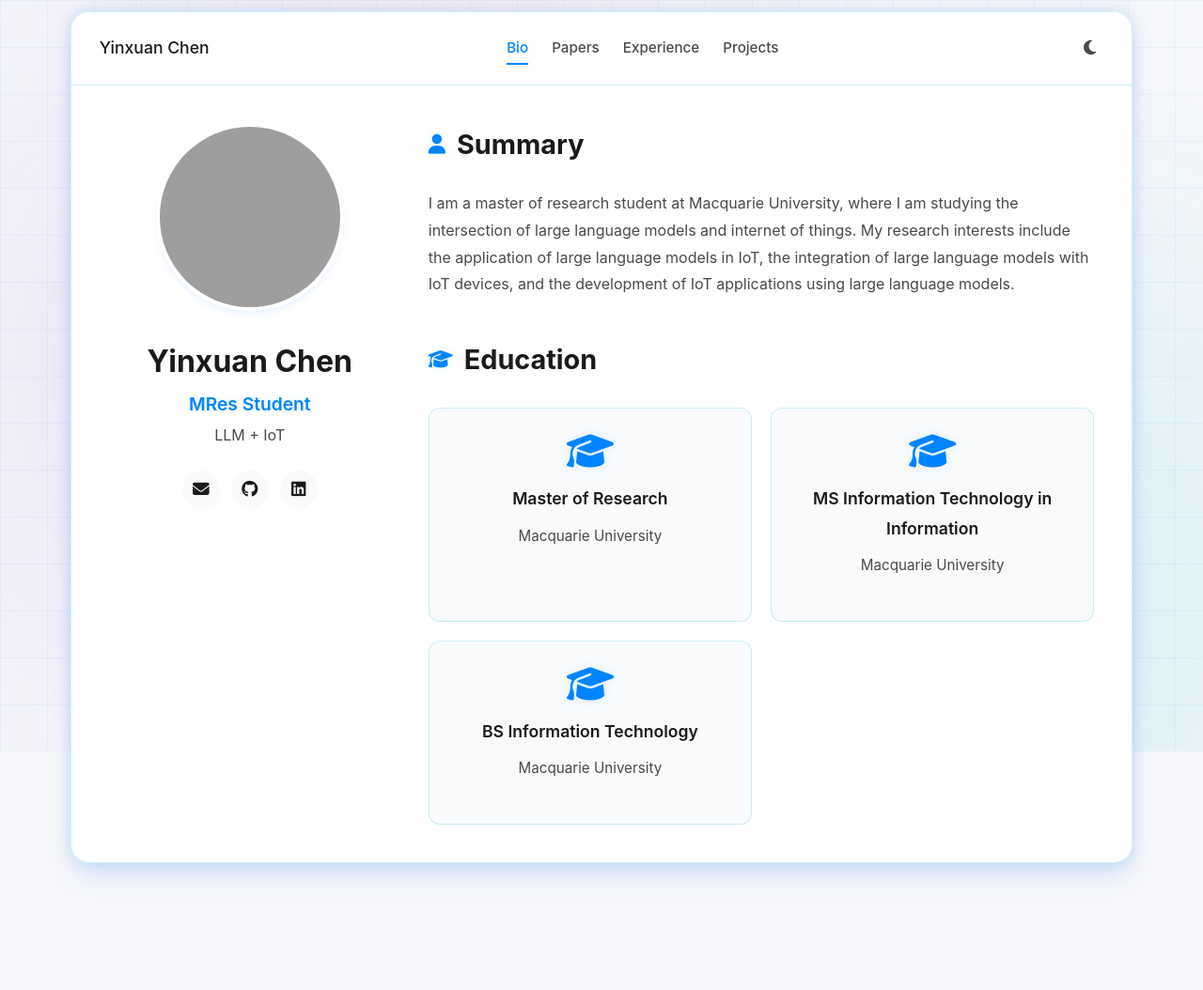
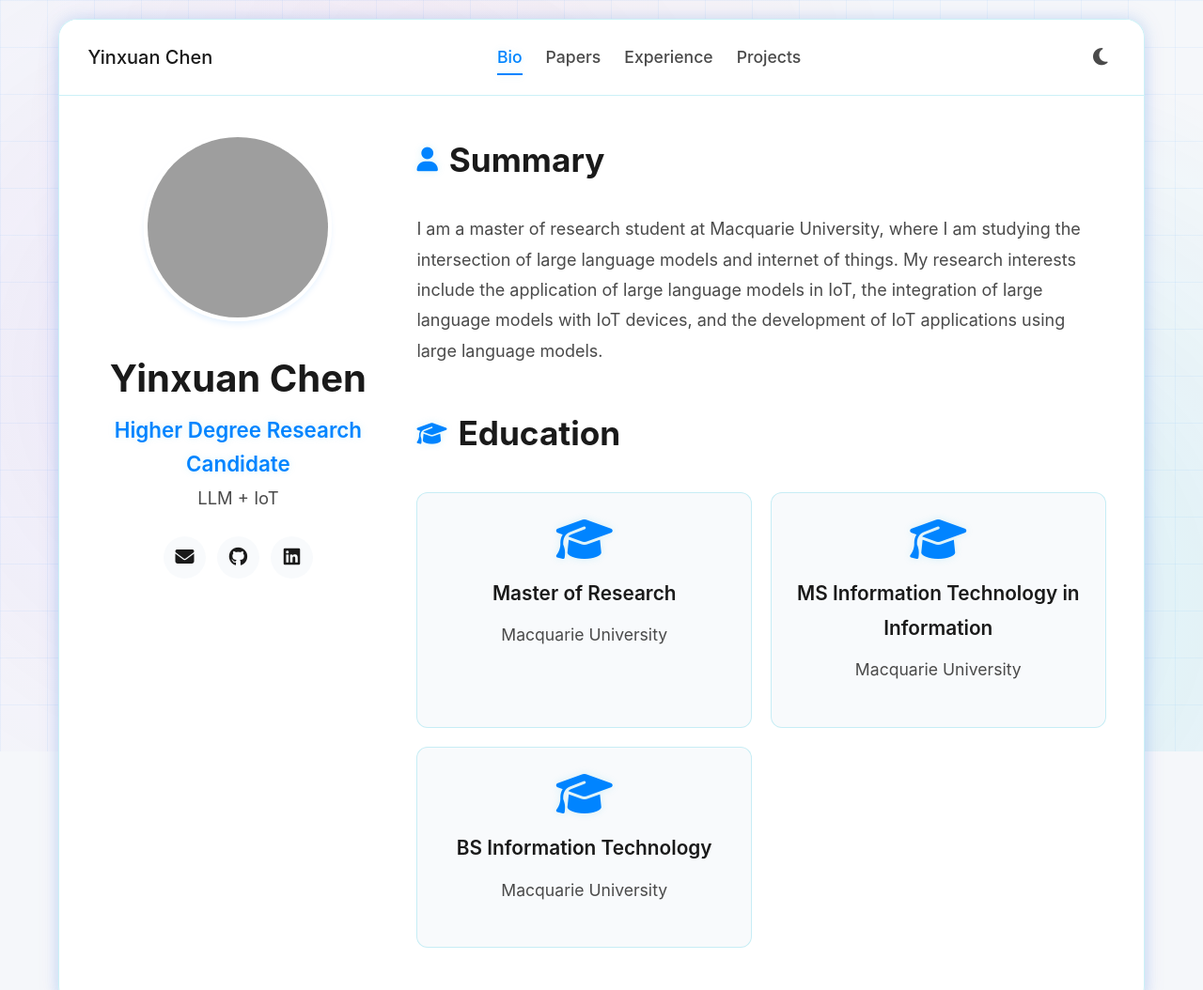
Before and after one commit to xxianz2/yinxuanchen, a plain HTML site: page index.html in a window 1280 px wide. Shown: the top 1054 px of the page at 94% size. Before the commit the page ends 931 px from the top, so only its background shows below. Drawn offline with Linux system fonts and the light colour scheme; grey boxes are pictures that could not be loaded.

Commit message:
Updated my web

```diff
--- a/index.html
+++ b/index.html
@@ -37,7 +37,7 @@
                         <img src="selfphoto.jpg" alt="profile picture" class="profile-picture" id="profile-img">
                     </div>
                     <h2 class="profile-name">Yinxuan Chen</h2>
-                    <p class="job-title">MRes Student</p>
+                    <p class="job-title">Higher Degree Research Candidate</p>
                     <p class="affiliation">LLM + IoT</p>
 
                     <!-- social links -->
@@ -122,7 +122,6 @@
                             <h2>Projects</h2>
                         </div>
                         <div class="section-content">
-                            <p>projects will be displayed here...</p>
                         </div>
                     </section>
                 </div>
--- a/styles.css
+++ b/styles.css
@@ -46,12 +46,12 @@
 
 body {
     font-family: -apple-system, BlinkMacSystemFont, 'Segoe UI', 'Roboto', 'Oxygen', 'Ubuntu', 'Cantarell', sans-serif;
-    font-size: 1rem;
+    font-size: 1.125rem;
     line-height: 1.6;
     color: var(--text-dark);
     background: #f5f7fa;
     min-height: 100vh;
-    padding: 1.5vh 2vw;
+    padding: 2.5vh 2.5vw;
     transition: background 0.3s ease, color 0.3s ease;
     position: relative;
     overflow-x: hidden;
@@ -126,8 +126,8 @@ body::after {
 
 /* main container */
 .main-container {
-    width: 92%;
-    max-width: 92%;
+    width: 95%;
+    max-width: 95%;
     margin: 0 auto;
     position: relative;
     z-index: 1;
@@ -142,7 +142,7 @@ body::after {
         0 0 25px var(--glow-purple),
         var(--shadow-xl);
     overflow: hidden;
-    min-height: auto;
+    min-height: 90vh;
     transition: box-shadow 0.3s ease, background 0.3s ease;
     border: 1px solid var(--border-cyan);
     position: relative;
@@ -163,7 +163,7 @@ body::after {
 }
 
 .nav-left .name-placeholder {
-    font-size: 1.1rem;
+    font-size: 1.25rem;
     font-weight: 500;
     color: var(--text-dark);
 }
@@ -179,7 +179,7 @@ body::after {
     text-decoration: none;
     color: var(--text-light);
     font-weight: 500;
-    font-size: 0.95rem;
+    font-size: 1.1rem;
     transition: color 0.2s ease;
     position: relative;
 }
@@ -210,7 +210,7 @@ body::after {
     background: none;
     border: none;
     color: var(--text-light);
-    font-size: 1.1rem;
+    font-size: 1.3rem;
     cursor: pointer;
     padding: 8px;
     border-radius: 8px;
@@ -228,7 +228,7 @@ body::after {
     display: grid;
     grid-template-columns: 300px 1fr;
     gap: 40px;
-    padding: 40px;
+    padding: 40px 40px 60px 40px;
 }
 
 /* profile section */
@@ -270,7 +270,7 @@ body::after {
 }
 
 .profile-name {
-    font-size: 2rem;
+    font-size: 2.5rem;
     font-weight: 700;
     color: var(--text-dark);
     margin-bottom: 5px;
@@ -283,7 +283,7 @@ body::after {
 }
 
 .job-title {
-    font-size: 1.2rem;
+    font-size: 1.4rem;
     font-weight: 600;
     color: var(--primary-color);
     margin-bottom: 5px;
@@ -291,7 +291,7 @@ body::after {
 }
 
 .affiliation {
-    font-size: 1rem;
+    font-size: 1.15rem;
     color: var(--text-light);
     margin-bottom: 25px;
 }
@@ -305,8 +305,8 @@ body::after {
 }
 
 .social-icon {
-    width: 40px;
-    height: 40px;
+    width: 45px;
+    height: 45px;
     border-radius: 50%;
     background: var(--bg-light);
     color: var(--text-dark);
@@ -315,7 +315,7 @@ body::after {
     justify-content: center;
     text-decoration: none;
     transition: all 0.2s ease;
-    font-size: 1.1rem;
+    font-size: 1.25rem;
 }
 
 .social-icon:hover {
@@ -327,7 +327,7 @@ body::after {
 
 /* content section */
 .content-section {
-    min-height: 500px;
+    min-height: 700px;
 }
 
 .content-block {
@@ -354,17 +354,17 @@ body::after {
     display: flex;
     align-items: center;
     gap: 12px;
-    margin-bottom: 25px;
+    margin-bottom: 30px;
 }
 
 .section-header .icon {
     color: var(--primary-color);
-    font-size: 1.3rem;
+    font-size: 1.6rem;
     text-shadow: 0 0 8px var(--glow-cyan);
 }
 
 .section-header h2 {
-    font-size: 1.8rem;
+    font-size: 2.2rem;
     font-weight: 700;
     color: var(--text-dark);
 }
@@ -372,7 +372,7 @@ body::after {
 .section-content {
     color: var(--text-light);
     line-height: 1.8;
-    font-size: 1rem;
+    font-size: 1.125rem;
 }
 
 .section-content p {
@@ -428,14 +428,14 @@ body::after {
 }
 
 .education-card i {
-    font-size: 2.5rem;
+    font-size: 3rem;
     color: var(--primary-color);
     margin-bottom: 15px;
     text-shadow: 0 0 8px var(--glow-cyan);
 }
 
 .education-card h3 {
-    font-size: 1.1rem;
+    font-size: 1.3rem;
     font-weight: 600;
     color: var(--text-dark);
     margin-bottom: 10px;
@@ -443,7 +443,7 @@ body::after {
 
 .education-card p {
     color: var(--text-light);
-    font-size: 0.95rem;
+    font-size: 1.1rem;
 }
 
 /* paper item */
@@ -459,7 +459,7 @@ body::after {
 }
 
 .paper-item h3 {
-    font-size: 1.2rem;
+    font-size: 1.4rem;
     font-weight: 600;
     color: var(--text-dark);
     margin-bottom: 8px;
@@ -467,14 +467,14 @@ body::after {
 
 .paper-authors {
     color: var(--text-light);
-    font-size: 0.95rem;
+    font-size: 1.1rem;
     margin-bottom: 5px;
 }
 
 .paper-venue {
     color: var(--primary-color);
     font-weight: 500;
-    font-size: 0.95rem;
+    font-size: 1.1rem;
     margin-bottom: 15px;
     text-shadow: 0 0 6px var(--glow-cyan);
 }
@@ -488,7 +488,7 @@ body::after {
     color: var(--primary-color);
     text-decoration: none;
     font-weight: 500;
-    font-size: 0.9rem;
+    font-size: 1.05rem;
     transition: all 0.2s ease;
 }
 
```
